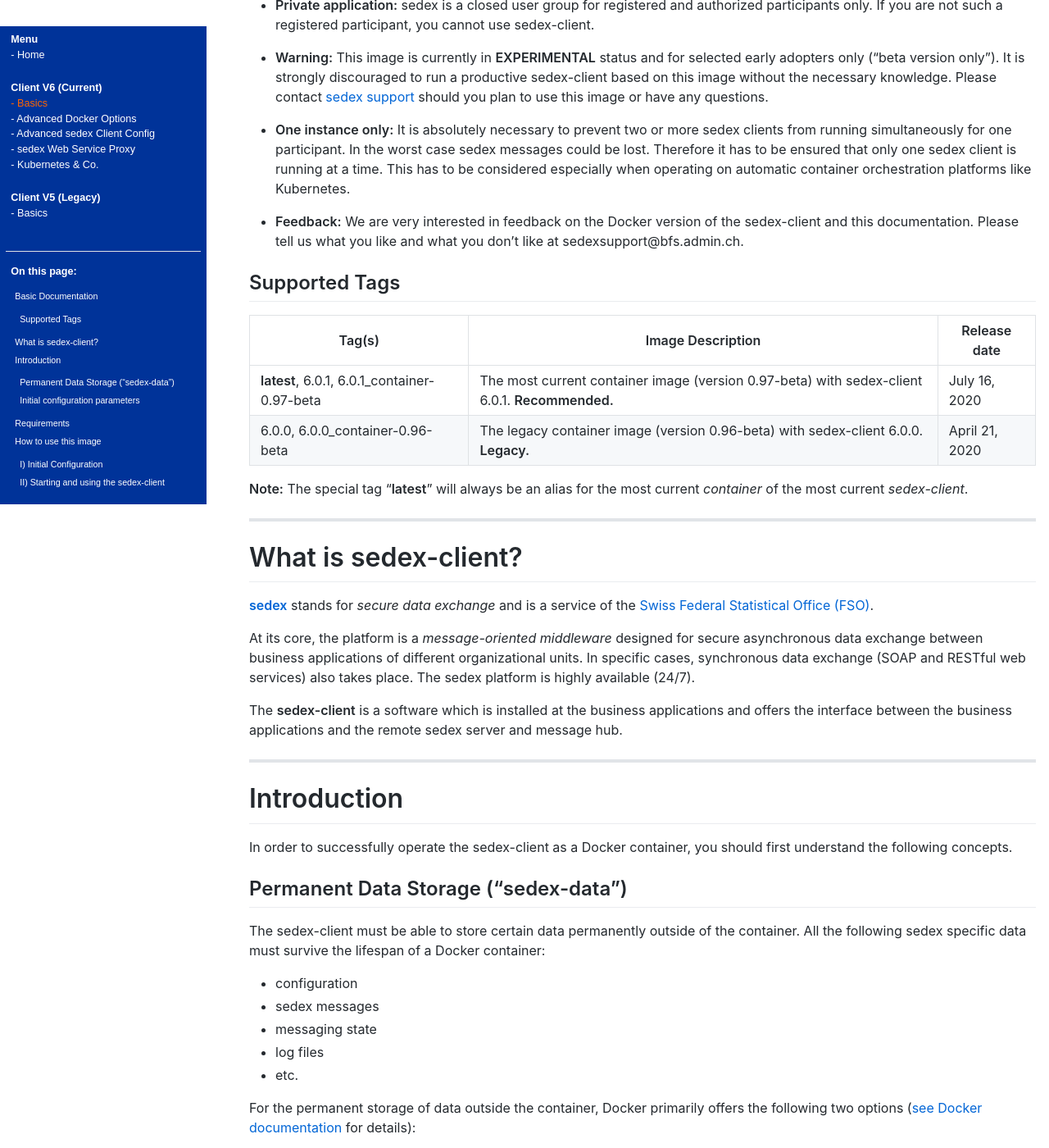
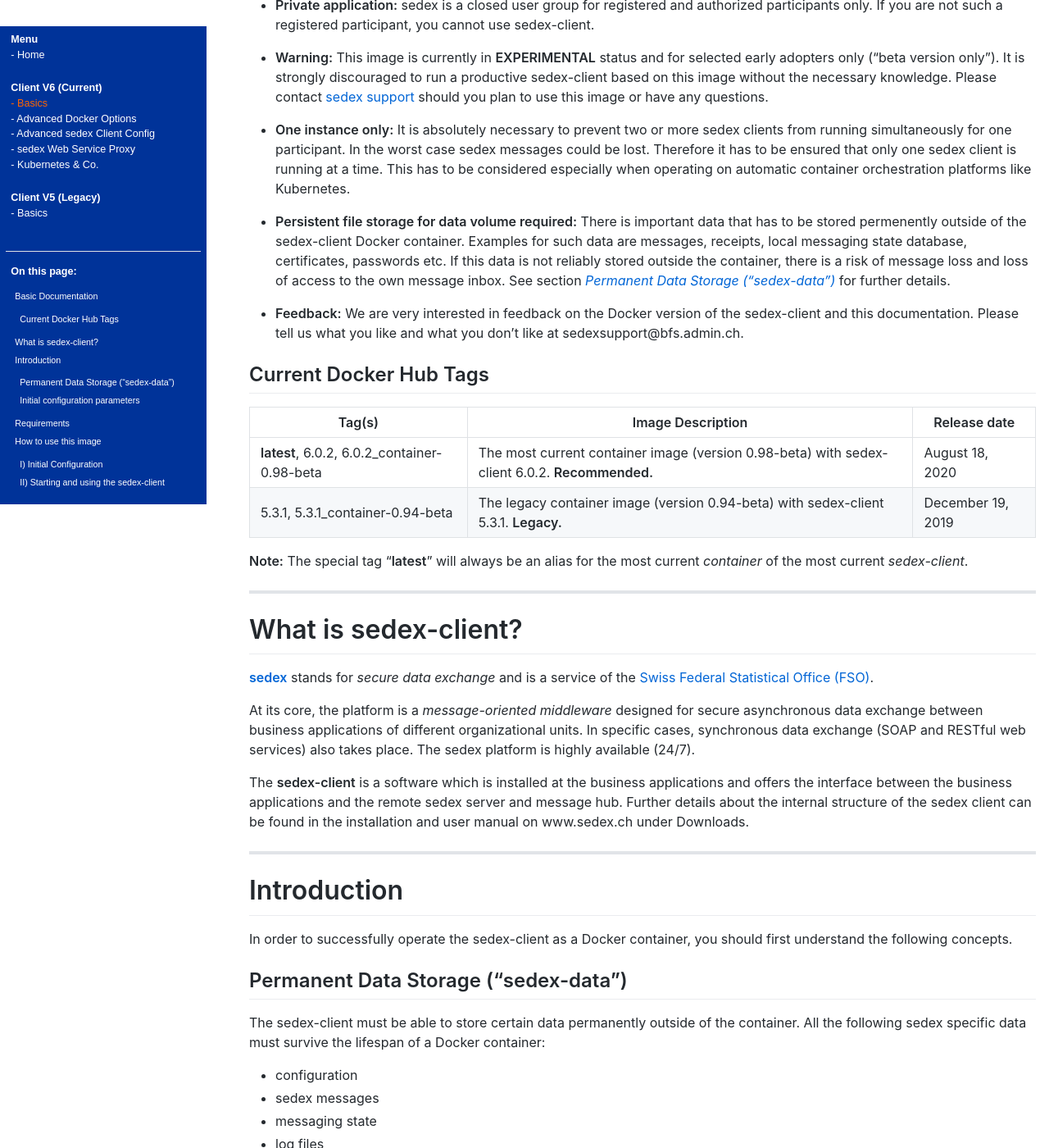
Before and after one commit to sedexch/sedexch.github.io, a Jekyll site: the page built from v6/index.md, in a window 1280 px wide and 1400 px high, scrolled down 647 px. Shown: the whole window at 82% size. Built offline with Jekyll 4.4.1, drawn with Linux system fonts in a browser that asks for light colours; our own code applies the rules of GitHub Pages for plain Markdown files; some of the changed text lies outside the part shown.

Commit message:
SEDEX-3574: improve documentation - version 0.98 and feedback Swiscom Healthcare

```diff
--- a/v6/index.md
+++ b/v6/index.md
@@ -29,17 +29,20 @@
 Therefore it has to be ensured that only one sedex client is running at a time.
 This has to be considered especially when operating on automatic container orchestration platforms like Kubernetes.
 
+- **Persistent file storage for data volume required:**
+There is important data that has to be stored permenently outside of the sedex-client Docker container. Examples for such data are messages, receipts, local messaging state database, certificates, passwords etc. If this data is not reliably stored outside the container, there is a risk of message loss and loss of access to the own message inbox. See section [*Permanent Data Storage ("sedex-data")*](#Permanent_Data_Storage) for further details.
+
 - **Feedback:**
 We are very interested in feedback on the Docker version of the sedex-client and this documentation.
  Please tell us what you like and what you don't like at sedexsupport@bfs.admin.ch.
 
 
-## Supported Tags
+## Current Docker Hub Tags
 
 | Tag(s) | Image Description | Release date |
 |---|---|---|
-| **latest**, 6.0.1, 6.0.1_container-0.97-beta | The most current container image (version 0.97-beta) with sedex-client 6.0.1. **Recommended.** | July 16, 2020 |
-| 6.0.0, 6.0.0_container-0.96-beta | The legacy container image (version 0.96-beta) with sedex-client 6.0.0. **Legacy.** | April 21, 2020 |
+| **latest**, 6.0.2, 6.0.2_container-0.98-beta | The most current container image (version 0.98-beta) with sedex-client 6.0.2. **Recommended.** | August 18, 2020 |
+| 5.3.1, 5.3.1_container-0.94-beta | The legacy container image (version 0.94-beta) with sedex-client 5.3.1. **Legacy.** | December 19, 2019 |
 
 **Note:**
 The special tag "**latest**" will always be an alias for the most current *container* of the most current *sedex-client*.
@@ -52,7 +55,7 @@
 
 At its core, the platform is a *message-oriented middleware* designed for secure asynchronous data exchange between business applications of different organizational units. In specific cases, synchronous data exchange (SOAP and RESTful web services) also takes place. The sedex platform is highly available (24/7).
 
-The **sedex-client** is a software which is installed at the business applications and offers the interface between the business applications and the remote sedex server and message hub.
+The **sedex-client** is a software which is installed at the business applications and offers the interface between the business applications and the remote sedex server and message hub. Further details about the internal structure of the sedex client can be found in the installation and user manual on www.sedex.ch under Downloads.
 
 
 
@@ -61,6 +64,7 @@
 
 In order to successfully operate the sedex-client as a Docker container, you should first understand the following concepts.
 
+<a name="Permanent_Data_Storage"></a>
 ## Permanent Data Storage ("sedex-data")
 The sedex-client must be able to store certain data permanently outside of the container. All the following sedex specific data must survive the lifespan of a Docker container:
 - configuration
@@ -98,7 +102,8 @@
 
 ---
 # Requirements
-Docker Engine should be v17.06 or later. Older versions are not supported and the api syntax may differ from this manual.
+ * **Docker Version:** Docker Engine should be v17.06 or later. Older versions are not supported and the api syntax may differ from this manual.
+ * **Memory:** It is recommended to allocate at least 1GB memory for the sedex docker container.
 
 # How to use this image
 
```
Also changed, not shown: v5/index.md (+4 -2 lines), v6/orchestration.md (+3 -0 lines), v6/sedex-client-configuration-options.md (+1 -1 lines).
